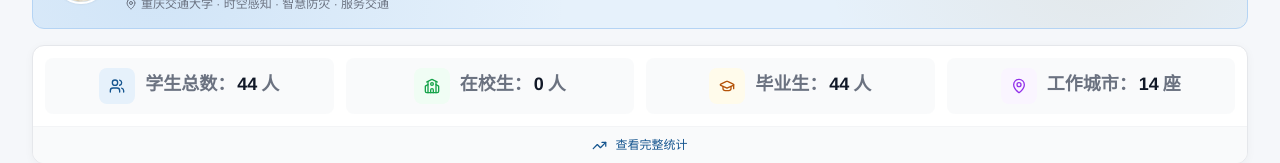
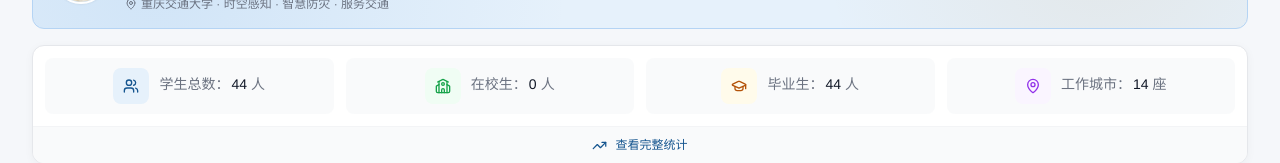
Before and after one commit to winnieHe7/mufengyun-roster, a React (Vite) app: page / in a window 1280 px wide. Shown: the part 154-317 px from the top of the page. Built offline with nearby package versions, Linux system fonts and the light colour scheme; no server answers; the database is empty.

Commit message:
reduce statistics card typography weight and size

```diff
--- a/src/components/StatCards.jsx
+++ b/src/components/StatCards.jsx
@@ -58,9 +58,9 @@ export default function StatCards({ total, graduates, active, cities, onViewFull
               <div className={`flex shrink-0 items-center justify-center rounded-lg ${horizontal ? 'h-7 w-7 sm:h-9 sm:w-9' : 'h-9 w-9'} ${card.bg}`}>
                 <Icon className={card.text} size={horizontal ? 16 : 18} aria-hidden="true" />
               </div>
-              <div className={horizontal ? 'flex min-w-0 -translate-y-0.5 items-center gap-0.5 whitespace-nowrap text-[11px] font-semibold leading-none sm:text-lg' : 'min-w-0'}>
+              <div className={horizontal ? 'flex min-w-0 -translate-y-0.5 items-center gap-0.5 whitespace-nowrap text-[10px] font-normal leading-none sm:text-sm' : 'min-w-0'}>
                 <div className={`${horizontal ? 'whitespace-nowrap' : 'truncate text-xs'} text-gray-500`}>{card.label}{horizontal && '：'}</div>
-                <div className={`${horizontal ? 'inline-flex items-center font-semibold' : 'mt-1 text-xl font-medium sm:text-2xl'} whitespace-nowrap leading-none text-gray-900`}>
+                <div className={`${horizontal ? 'inline-flex items-center font-normal' : 'mt-1 text-xl font-medium sm:text-2xl'} whitespace-nowrap leading-none text-gray-900`}>
                   <span className="tabular-nums">{card.value}</span><span className={`${horizontal ? 'ml-0.5 inline-flex self-center leading-none sm:ml-1' : 'ml-1 text-xs font-normal'} text-gray-500`}>{card.unit || '人'}</span>
                 </div>
               </div>
```
